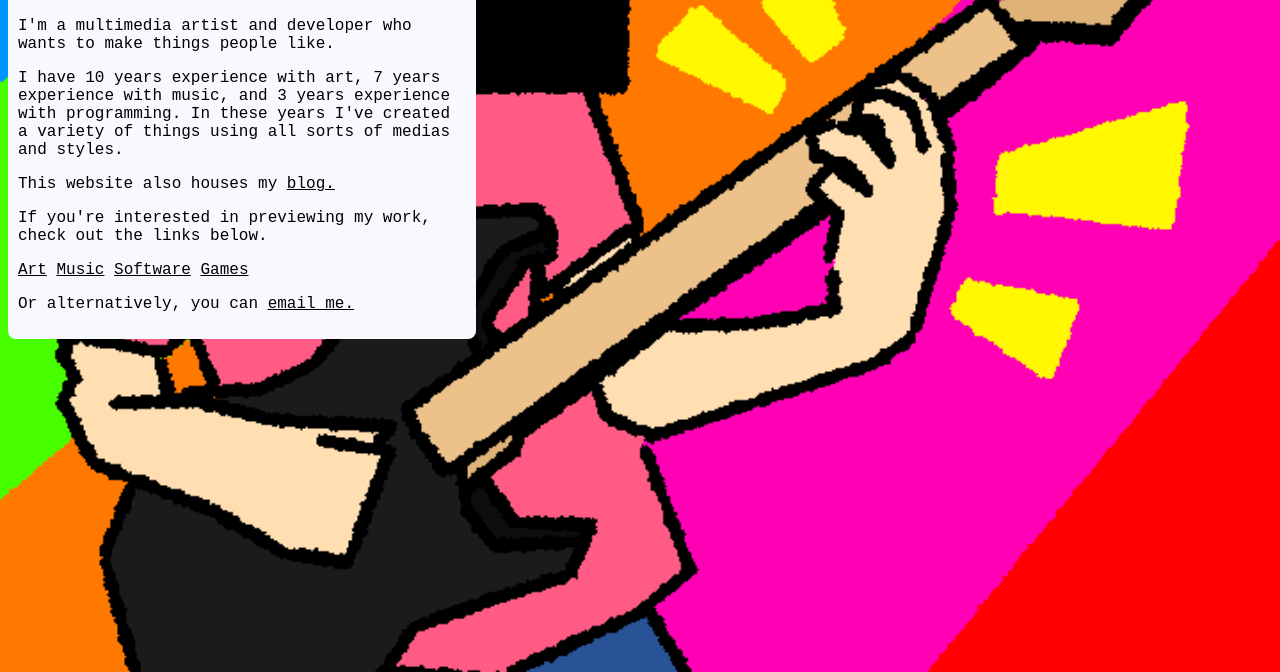
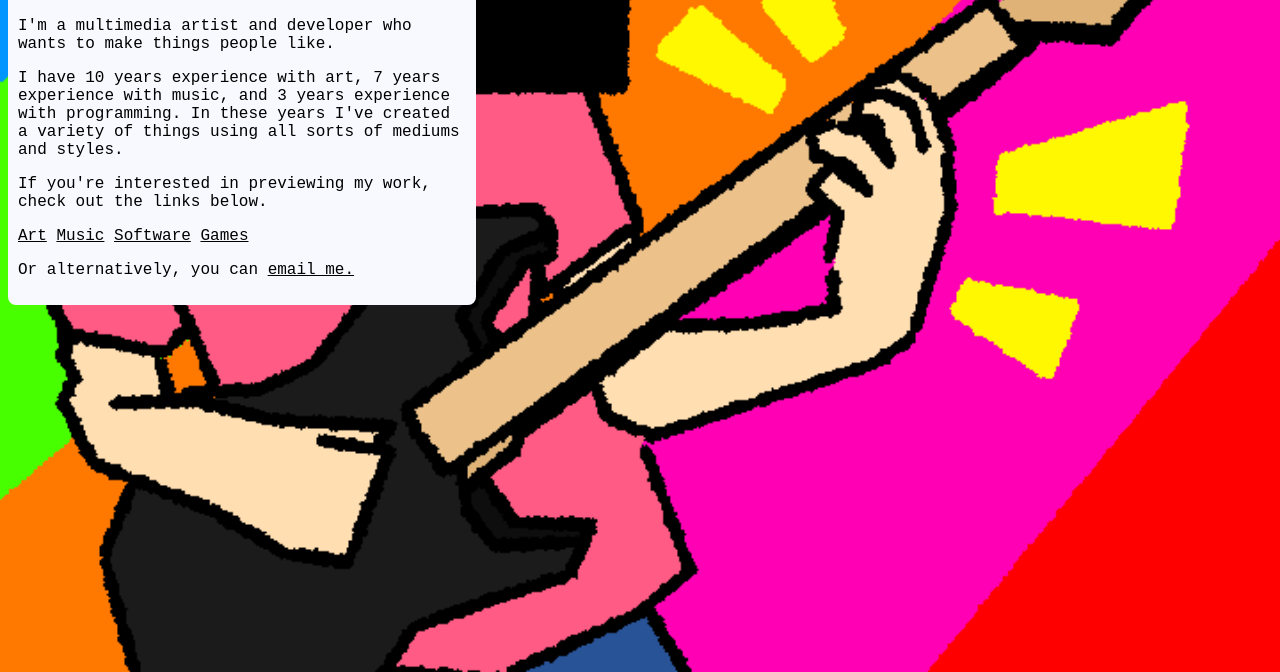
Before and after one commit to kappa-ok/kappas.live, a plain HTML site: page index.html in a window 1280 px wide. Shown: the part 128-800 px from the top of the page. Drawn offline with Linux system fonts and the light colour scheme.

Commit message:
Update index.html

```diff
--- a/index.html
+++ b/index.html
@@ -29,10 +29,8 @@
 		</p>
 
 		<p>
-		I have 10 years experience with art, 7 years experience with music, and 3 years experience with programming. In these years I've created a variety of things using all sorts of medias and styles.
+		I have 10 years experience with art, 7 years experience with music, and 3 years experience with programming. In these years I've created a variety of things using all sorts of mediums and styles.
 		</p>
-
-		<p>This website also houses my <a href="blog.html">blog.</a></p>
 
 		<p>
 		If you're interested in previewing my work, check out the links below.
```
